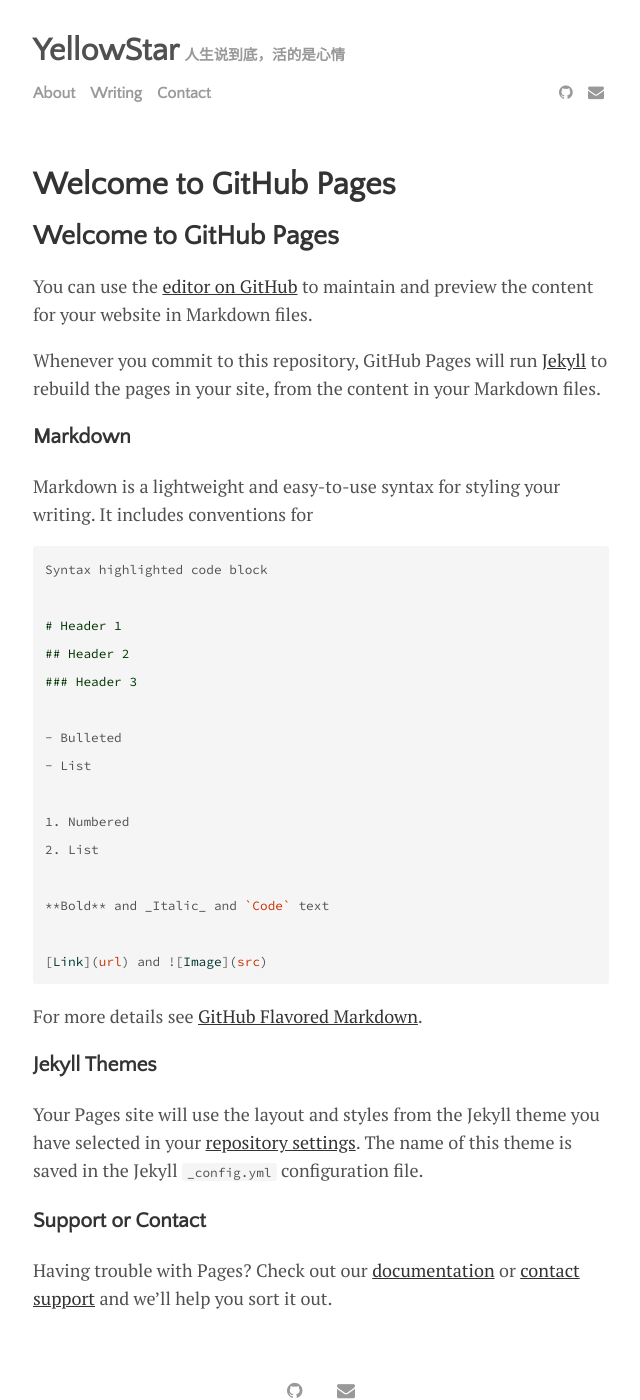
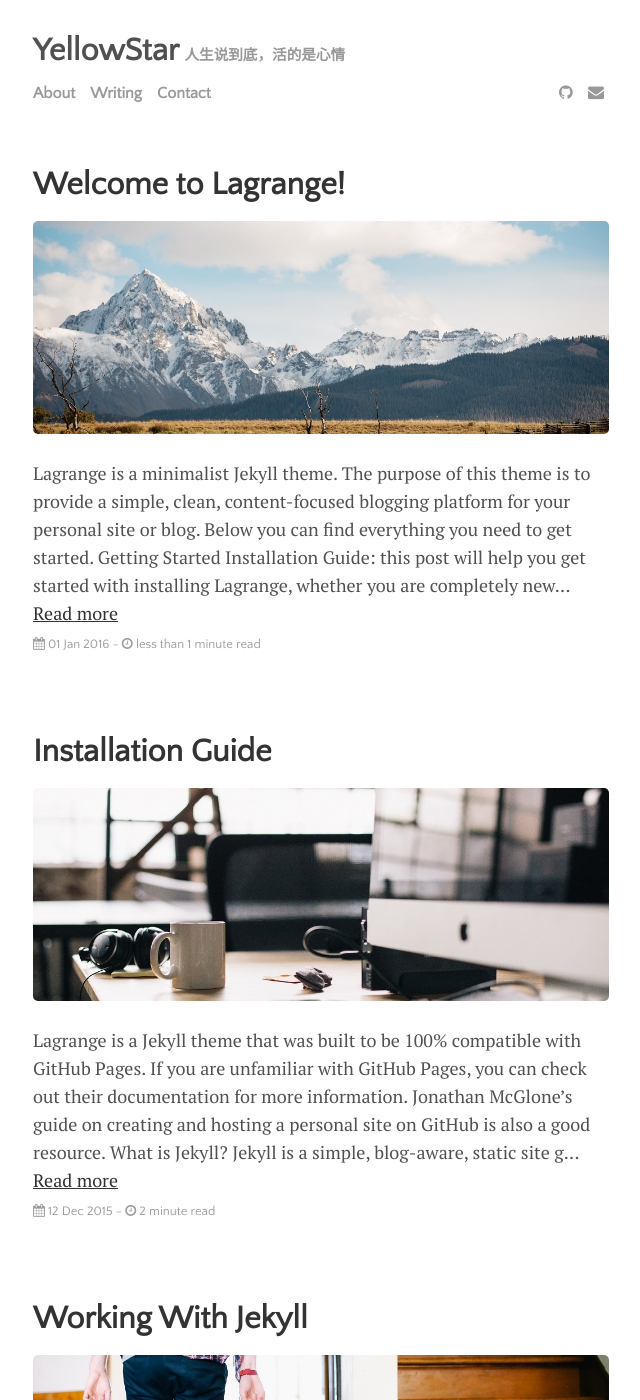
Before and after one commit to YellowStars1993/yellowstars1993.github.io, a Jekyll site: the page built from index.html, in a window 1280 px wide and 1400 px high. Shown: the whole window, without its empty margins (319-959 px from the left). Built offline with Jekyll 4.4.1, drawn with Linux system fonts in a browser that asks for light colours; nearby versions of some CDN libraries; our own code applies the rules of GitHub Pages for plain Markdown files; the list of posts is cut into pages by our own code; some of the changed text lies outside the part shown.

Commit message:
删除和修改细节

````diff
--- a/_config.yml
+++ b/_config.yml
@@ -30,4 +30,4 @@ markdown:            kramdown
 highlighter:         rouge
 permalink:           none
 gems:                [jekyll-paginate]
-port:                5001
+#port:                5001
--- a/index.md
+++ /dev/null
@@ -1,37 +0,0 @@
-## Welcome to GitHub Pages
-
-You can use the [editor on GitHub](https://github.com/YellowStars1993/yellowstars1993.github.io/edit/master/index.md) to maintain and preview the content for your website in Markdown files.
-
-Whenever you commit to this repository, GitHub Pages will run [Jekyll](https://jekyllrb.com/) to rebuild the pages in your site, from the content in your Markdown files.
-
-### Markdown
-
-Markdown is a lightweight and easy-to-use syntax for styling your writing. It includes conventions for
-
-```markdown
-Syntax highlighted code block
-
-# Header 1
-## Header 2
-### Header 3
-
-- Bulleted
-- List
-
-1. Numbered
-2. List
-
-**Bold** and _Italic_ and `Code` text
-
-[Link](url) and ![Image](src)
-```
-
-For more details see [GitHub Flavored Markdown](https://guides.github.com/features/mastering-markdown/).
-
-### Jekyll Themes
-
-Your Pages site will use the layout and styles from the Jekyll theme you have selected in your [repository settings](https://github.com/YellowStars1993/yellowstars1993.github.io/settings). The name of this theme is saved in the Jekyll `_config.yml` configuration file.
-
-### Support or Contact
-
-Having trouble with Pages? Check out our [documentation](https://help.github.com/categories/github-pages-basics/) or [contact support](https://github.com/contact) and we’ll help you sort it out.
````
